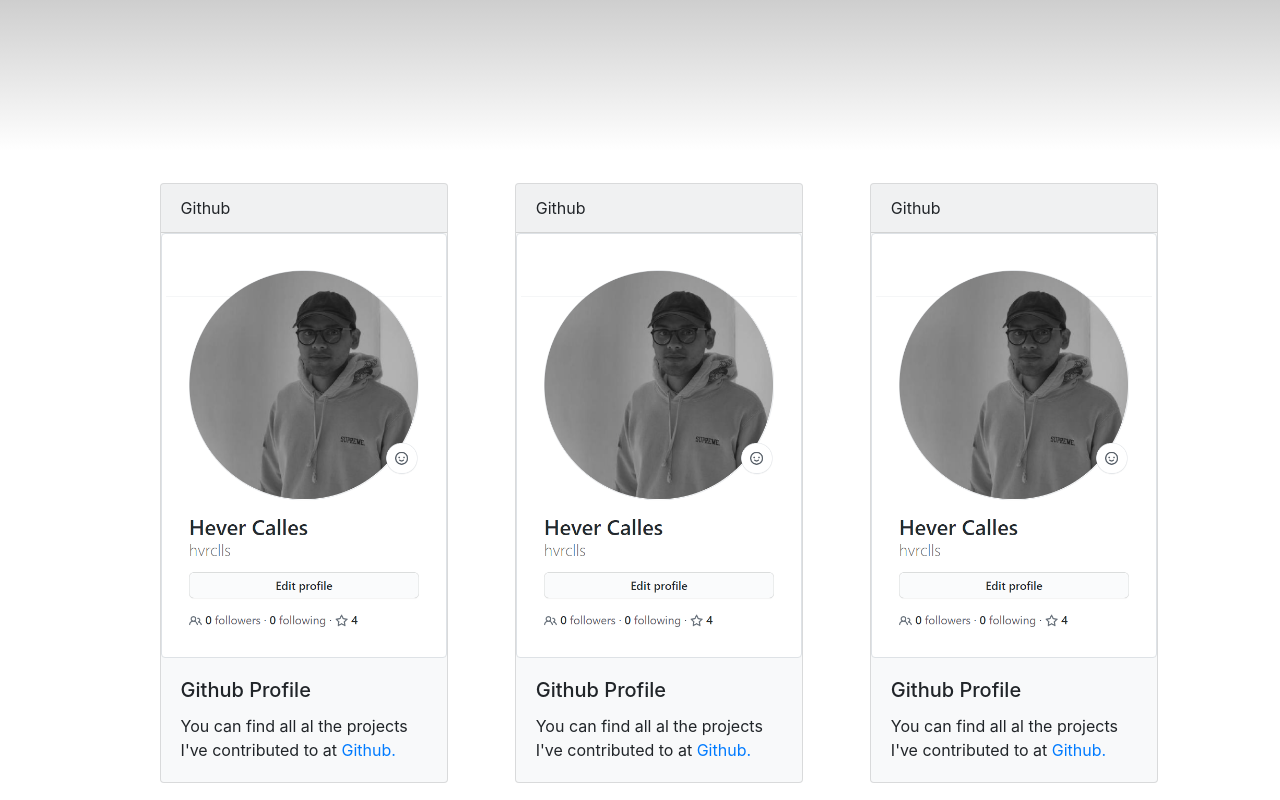
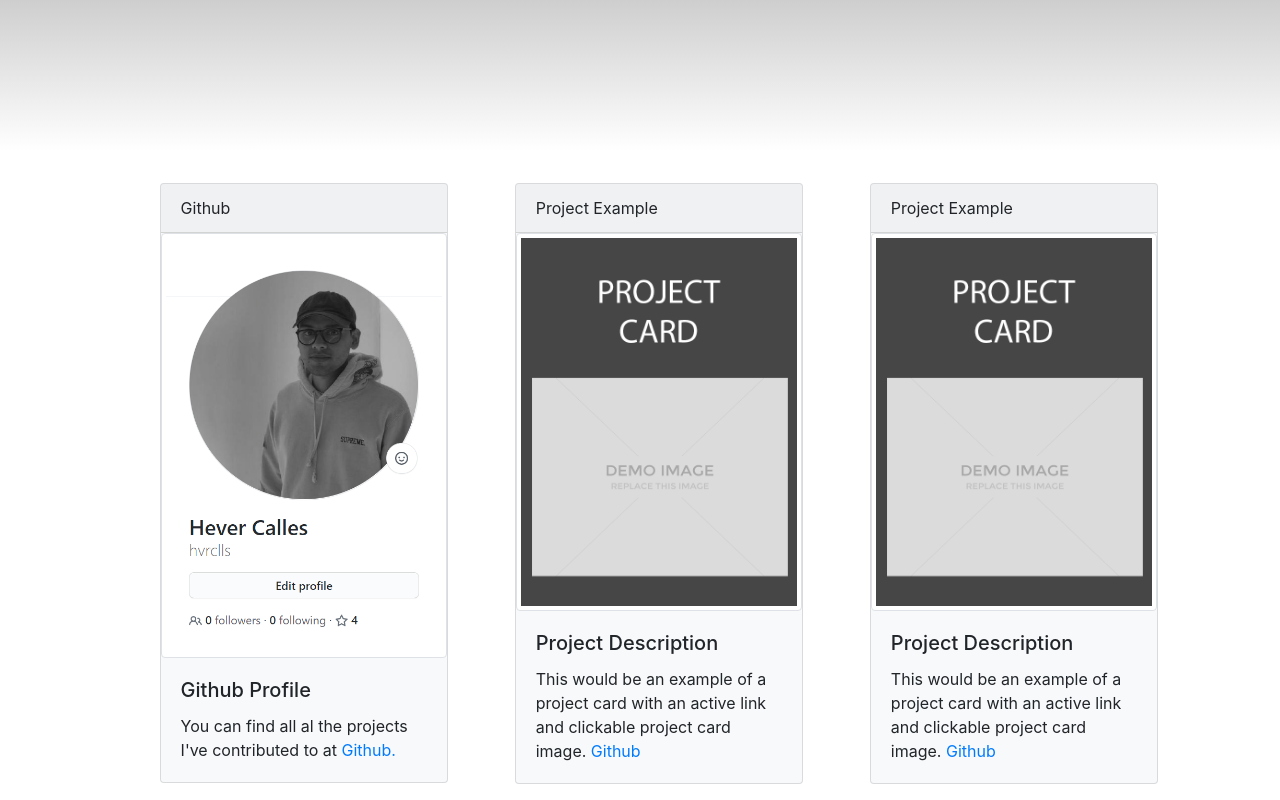
Before and after one commit to hvrclls/cssbootstrap, a plain HTML site: page index.html in a window 1280 px wide. Shown: the part 693-1493 px from the top of the page. Drawn offline with nearby package versions, Linux system fonts and the light colour scheme.

Commit message:
index updates

```diff
--- a/index.html
+++ b/index.html
@@ -51,26 +51,26 @@
       </div>
       <div class="col-sm-4">
         <div class="card bg-light mb-3" style="max-width: 18rem;">
-          <div class="card-header">Github</div>
+          <div class="card-header">Project Example</div>
           <a href="https://github.com/hvrclls">
-            <img id="image-border" src="./assets/img/githubpng.png" alt="Headshot" class="img-thumbnail headshot">
+            <img id="image-border" src="./assets/img/democard.jpg" alt="Headshot" class="img-thumbnail headshot">
        </a>
           <div class="card-body">
-            <h5 class="card-title">Github Profile</h5>
-            <p class="card-text">You can find all al the projects I've contributed to at <a href="https://github.com/hvrclls">Github.</a>
+            <h5 class="card-title">Project Description</h5>
+            <p class="card-text">This would be an example of a project card with an active link and clickable project card image. <a href="https://github.com/hvrclls">Github</a>
             </p>
           </div>
         </div>
       </div>
       <div class="col-sm-4">
         <div class="card bg-light mb-3" style="max-width: 18rem;">
-          <div class="card-header">Github</div>
+          <div class="card-header">Project Example</div>
           <a href="https://github.com/hvrclls">
-            <img id="image-border" src="./assets/img/githubpng.png" alt="Headshot" class="img-thumbnail headshot">
+            <img id="image-border" src="./assets/img/democard.jpg" alt="Headshot" class="img-thumbnail headshot">
        </a>
           <div class="card-body">
-            <h5 class="card-title">Github Profile</h5>
-            <p class="card-text">You can find all al the projects I've contributed to at <a href="https://github.com/hvrclls">Github.</a>
+            <h5 class="card-title">Project Description</h5>
+            <p class="card-text">This would be an example of a project card with an active link and clickable project card image. <a href="https://github.com/hvrclls">Github</a>
             </p>
           </div>
         </div>
```
Also changed, not shown: assets/img/democard.jpg (added).
